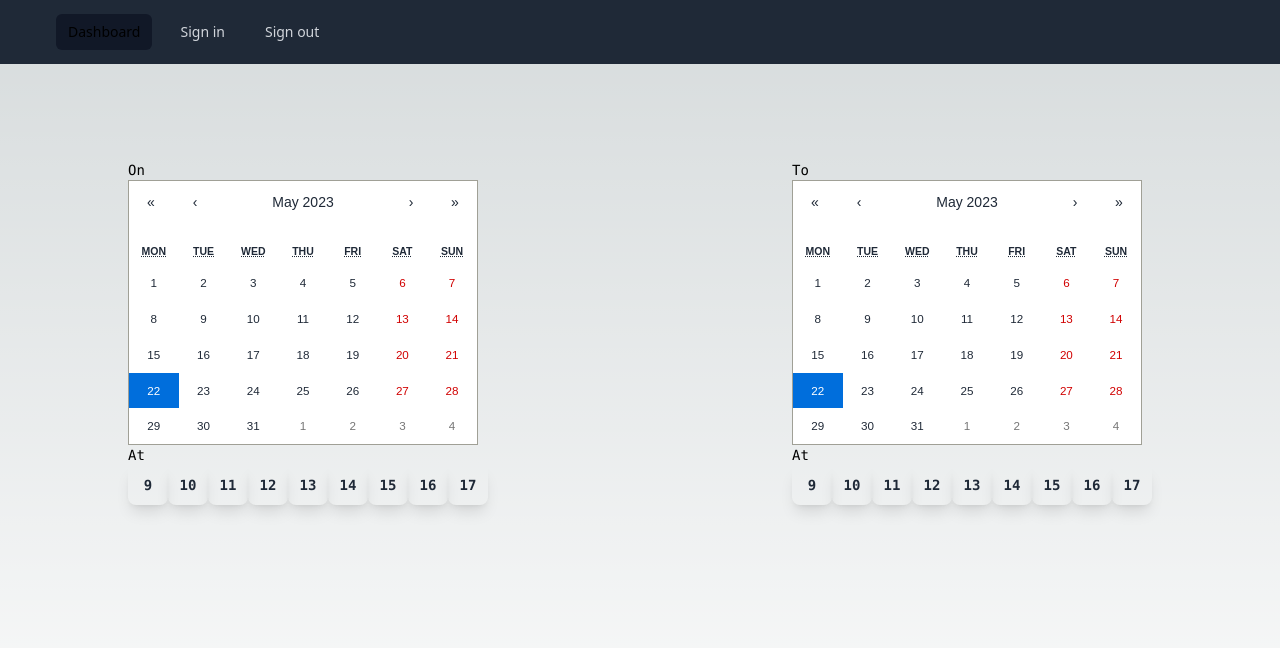
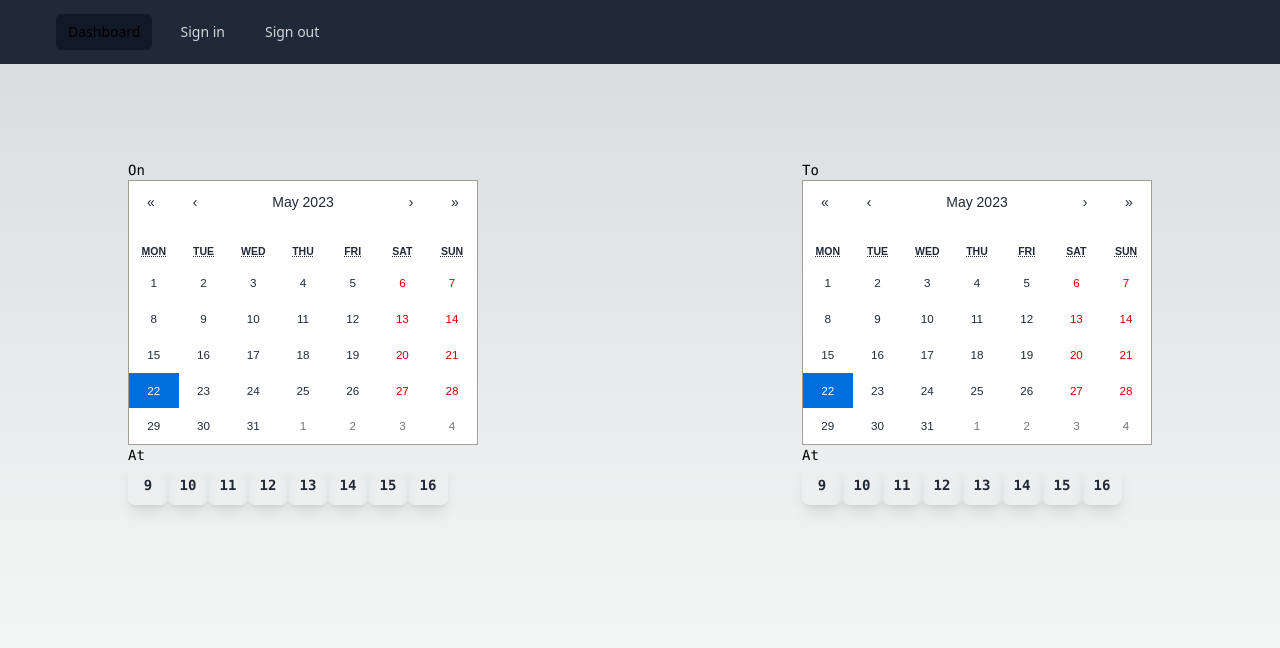
Before and after one commit to Mohsen-Bazmi/react-next, a Next.js app: page / in a window 1280 px wide. Shown: the top 648 px of the page. Built offline with nearby package versions, Linux system fonts and the light colour scheme.

Commit message:
fix(calendar): use domain types

```diff
--- a/components/Calendar.tsx
+++ b/components/Calendar.tsx
@@ -1,10 +1,9 @@
 'use client'
+import { validWorkhours, Hour } from '@/domain/types';
 import React, { useId, useState } from 'react';
 import Calendar from 'react-calendar';
 import 'react-calendar/dist/Calendar.css';
 
-const workHours = [9, 10, 11, 12, 13, 14, 15, 16, 17] as const;
-type Hour = typeof workHours[number];
 type HourProps = { hour: Hour, isFree: Boolean };
 const Hour = ({ hour, isFree }: HourProps) => {
     let classes = "border-white disabled hover:border-2 w-10 h-10 rounded-lg flex items-center justify-center shadow-lg";
@@ -20,7 +19,7 @@ const HourPicker = () => {
     return <>
         <label>At</label>
         <div className='flex flex-row font-mono text-white text-sm font-bold leading-6'>
-            {workHours.map(hour => <Hour key={hour} hour={hour} isFree={false} />)}
+            {validWorkhours.map(hour => <Hour key={hour} hour={hour} isFree={false} />)}
         </div>
     </>
 }
```
